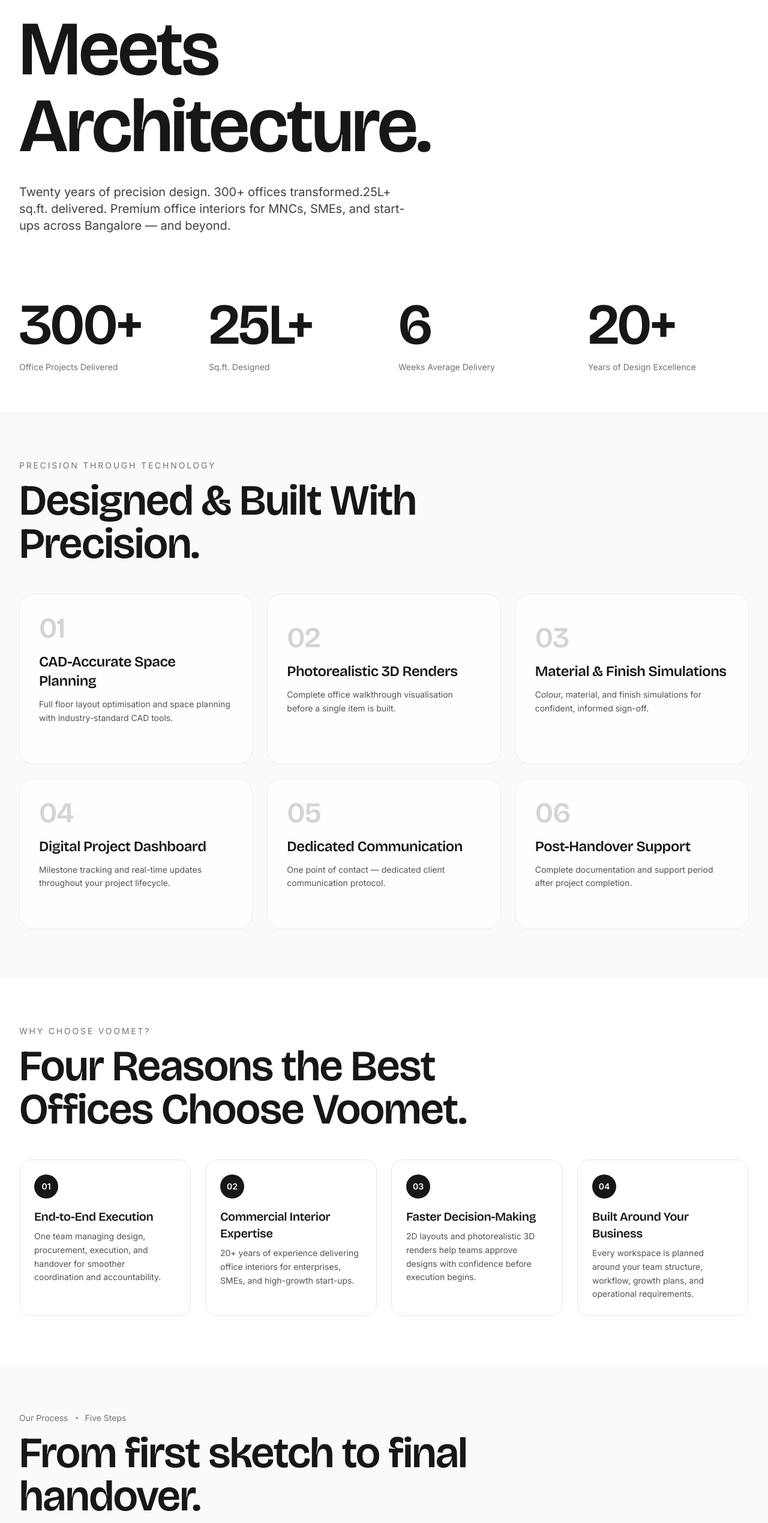
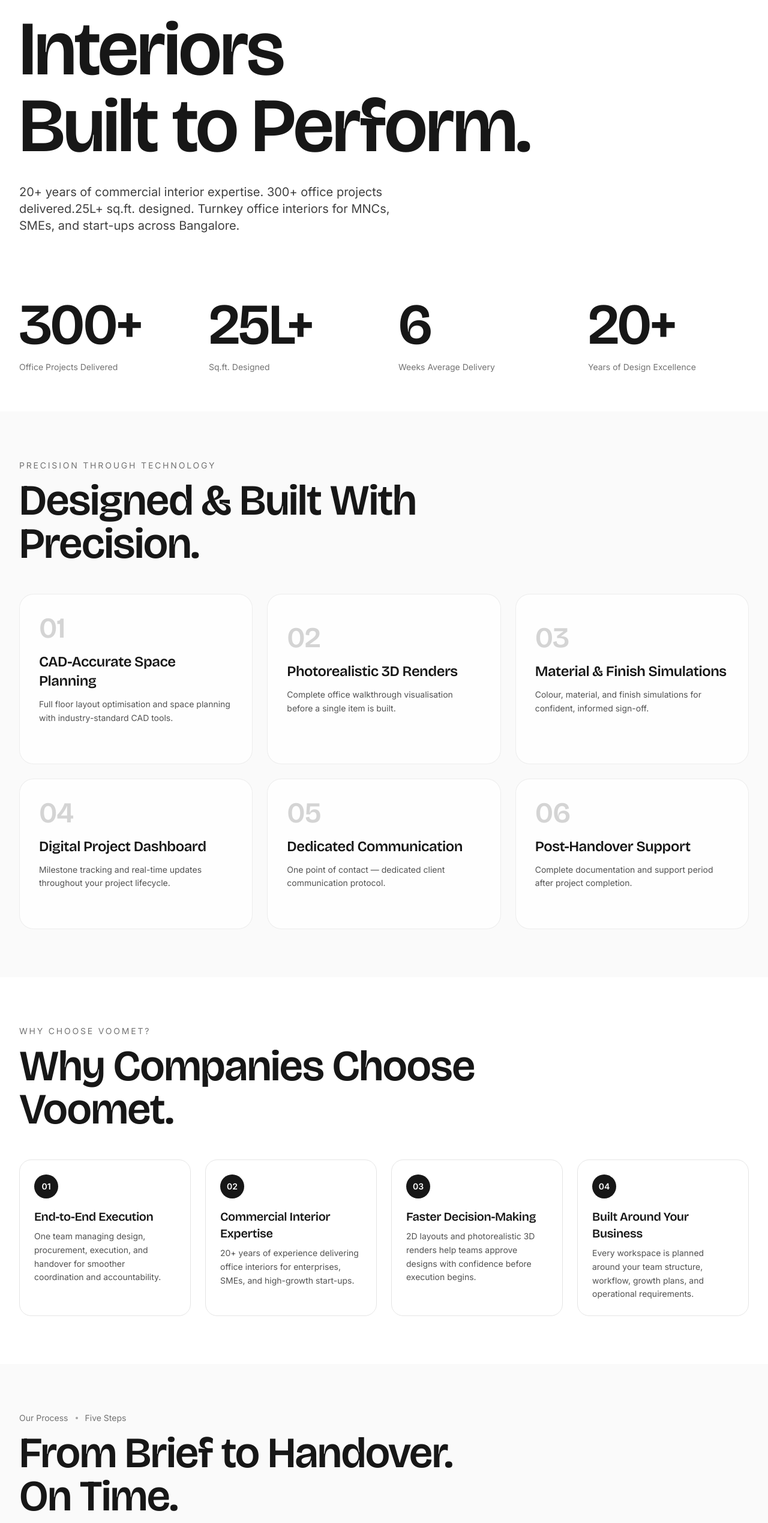
Before and after one commit to TanishSen/Voomet, a Next.js app: page /about in a window 1280 px wide. Shown: the part 258-2797 px from the top of the page at 60% size. Built offline with nearby package versions, Linux system fonts and the light colour scheme.

Commit message:
feat(case-study): Add dynamic case study page with metadata generation

```diff
--- a/app/about/page.js
+++ b/app/about/page.js
@@ -41,12 +41,12 @@
               <span className="text-neutral-900">About</span>
             </div>
             <h1 className="font-display text-6xl md:text-9xl font-semibold leading-[0.9] tracking-[-0.05em] max-w-5xl">
-            Where Ambition<br />Meets Architecture.
+            Commercial Interiors<br />Built to Perform.
           </h1>
           <p className="mt-8 text-lg md:text-xl text-neutral-700 max-w-2xl leading-relaxed">
-            Twenty years of precision design. {COMPANY.projectsDelivered}+ offices transformed.
-            {COMPANY.sqftCommissioned} sq.ft. delivered. Premium office interiors for MNCs, SMEs,
-            and start-ups across Bangalore — and beyond.
+            20+ years of commercial interior expertise. {COMPANY.projectsDelivered}+ office projects delivered.
+            {COMPANY.sqftCommissioned} sq.ft. designed. Turnkey office interiors for MNCs, SMEs,
+            and start-ups across Bangalore.
             </p>
           </FadeUp>
         </div>
@@ -103,7 +103,7 @@
           <FadeUp>
             <div className="text-sm text-neutral-500 uppercase tracking-[0.2em] mb-3">Why Choose Voomet?</div>
             <h2 className="font-display text-5xl md:text-7xl font-semibold tracking-[-0.03em] max-w-3xl">
-              Four Reasons the Best Offices Choose Voomet.
+              Why Companies Choose Voomet.
             </h2>
           </FadeUp>
           <div className="mt-12 grid grid-cols-1 md:grid-cols-2 lg:grid-cols-4 gap-6">
@@ -132,7 +132,7 @@
               <span>Five Steps</span>
             </div>
             <h2 className="font-display text-5xl md:text-7xl font-semibold leading-[1] tracking-[-0.03em] max-w-3xl">
-              From first sketch to final handover.
+              From Brief to Handover. On Time.
             </h2>
           </FadeUp>
           <div className="mt-14 grid grid-cols-1 md:grid-cols-5 gap-6">
--- /dev/null
+++ b/app/case-study/[slug]/page.js
@@ -0,0 +1,51 @@
+import { notFound } from 'next/navigation'
+import CaseStudyScroll from '@/components/site/CaseStudyScroll'
+import SiteNav from '@/components/site/SiteNav'
+import SiteFooter from '@/components/site/SiteFooter'
+import { HIGHLIGHTED_PROJECTS } from '@/lib/voomet-data'
+
+// Generate static params for all projects
+export async function generateStaticParams() {
+  return HIGHLIGHTED_PROJECTS.map((project) => ({
+    slug: project.id,
+  }))
+}
+
+// Generate metadata for each project
+export async function generateMetadata({ params }) {
+  const project = HIGHLIGHTED_PROJECTS.find((p) => p.id === params.slug)
+
+  if (!project) {
+    return {
+      title: 'Project Not Found | Voomet',
+    }
+  }
+
+  return {
+    title: `${project.name} - Office Interior Case Study | Voomet`,
+    description: `Explore how Voomet designed ${project.name}'s ${project.size} workspace in ${project.location}. ${project.category} project delivered with precision and style.`,
+    openGraph: {
+      title: `${project.name} - Office Interior | Voomet`,
+      description: `${project.size} ${project.category} project in ${project.location}`,
+      images: [project.img],
+    },
+  }
+}
+
+export default function CaseStudyPage({ params }) {
+  const project = HIGHLIGHTED_PROJECTS.find((p) => p.id === params.slug)
+
+  if (!project) {
+    notFound()
+  }
+
+  return (
+    <>
+      <SiteNav />
+      <main className="min-h-screen">
+        <CaseStudyScroll project={project} />
+      </main>
+      <SiteFooter />
+    </>
+  )
+}
```
